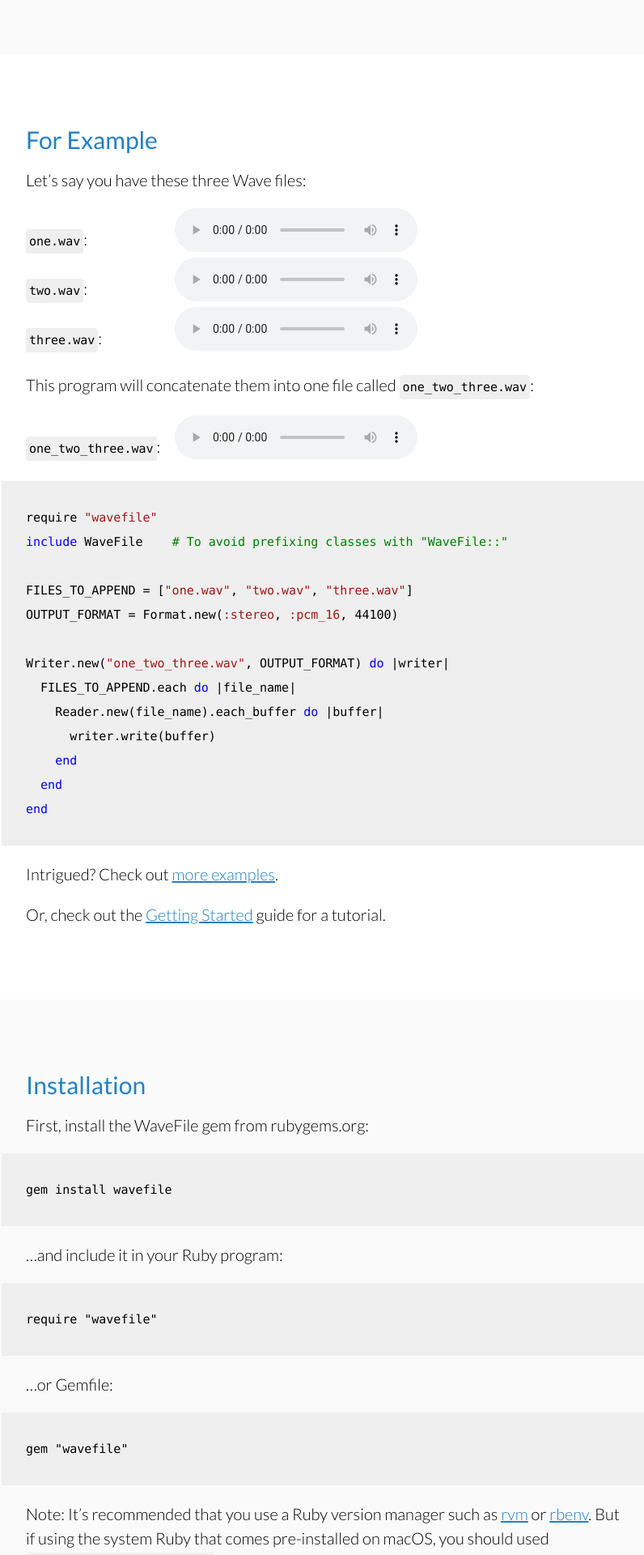
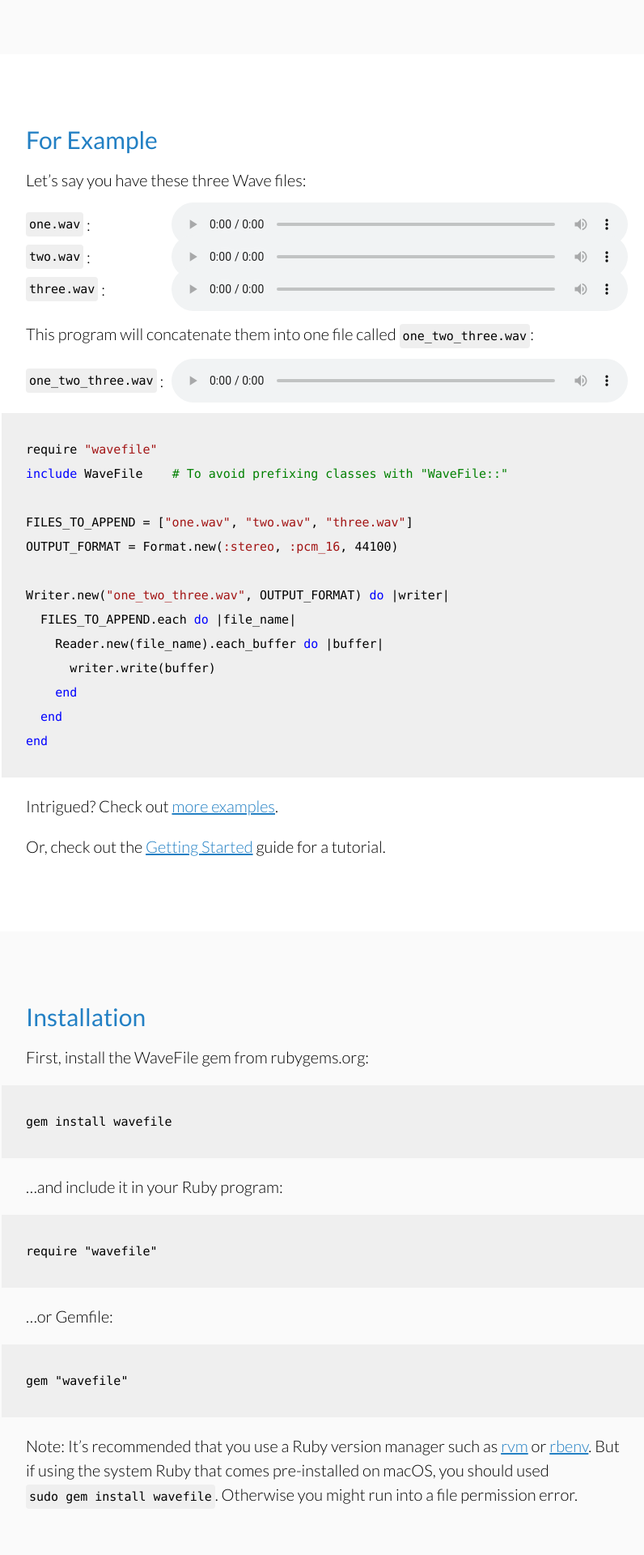
Before and after one commit to jstrait/wavefile, a Jekyll site: the page built from index.html, in a window 1280 px wide. Shown: the part 793-2713 px from the top of the page at 81% size, without its empty margins (236-1032 px from the left). Built offline with Jekyll 4.4.1, drawn with Linux system fonts in a browser that asks for light colours; some web fonts are replaced.

Commit message:
Better styling for audio file examples on home page
In particular, adjusting the vertical alignment of each file name
label so it is vertically centered with the corresponding <audio>
element, and allowing the <audio> element to expand to take the
available space on desktop.

```diff
--- a/index.html
+++ b/index.html
@@ -23,20 +23,20 @@ title: Home
   <p>Let&rsquo;s say you have these three Wave files:</p>
   <ul class="audio-list">
     <li>
-      <label><code>one.wav</code>:</label>
-      <audio controls class="inline">
+      <label><code>one.wav</code>&nbsp;:</label>
+      <audio controls>
         <source src="media/one.wav" type="audio/wav">
       </audio>
     </li>
     <li>
-      <label><code>two.wav</code>:</label>
-      <audio controls class="inline">
+      <label><code>two.wav</code>&nbsp;:</label>
+      <audio controls>
         <source src="media/two.wav" type="audio/wav">
       </audio>
     </li>
     <li>
-      <label><code>three.wav</code>:</label>
-      <audio controls class="inline">
+      <label><code>three.wav</code>&nbsp;:</label>
+      <audio controls>
         <source src="media/three.wav" type="audio/wav">
       </audio>
     </li>
@@ -44,7 +44,7 @@ title: Home
   <p>This program will concatenate them into one file called <code>one_two_three.wav</code>:</p>
   <ul class="audio-list">
     <li>
-      <label><code>one_two_three.wav</code>:</label>
+      <label><code>one_two_three.wav</code>&nbsp;:</label>
       <audio controls class="inline">
         <source src="media/one_two_three.wav" type="audio/wav">
       </audio>
--- a/wavefile.css
+++ b/wavefile.css
@@ -69,26 +69,19 @@ audio {
   display: block;
 }
 
-label {
-  display: inline-block;
-  vertical-align: super;
-}
-
-audio.inline {
-  display: inline-block;
-  margin: 0;
-}
-
 ul.audio-list {
   padding: 0;
 }
 
 ul.audio-list li {
   list-style-type: none;
+  display: flex;
+  flex-direction: column;
 }
 
-ul.audio-list li label {
-  width: 180px;
+ul.audio-list li audio {
+  margin: 0;
+  width: 100%;
 }
 
 table {
@@ -311,6 +304,22 @@ span.label {
     float: left;
   }
 
+  ul.audio-list li {
+    flex-direction: row;
+    align-items: center;
+    height: 2.0rem;
+  }
+
+  ul.audio-list li label {
+    display: flex;
+    flex: 0 0 180px;
+  }
+
+  ul.audio-list li audio {
+    display: flex;
+    flex: 1;
+  }
+
   pre {
     padding: 1.5rem;
     margin-left: -1.5rem;
```
